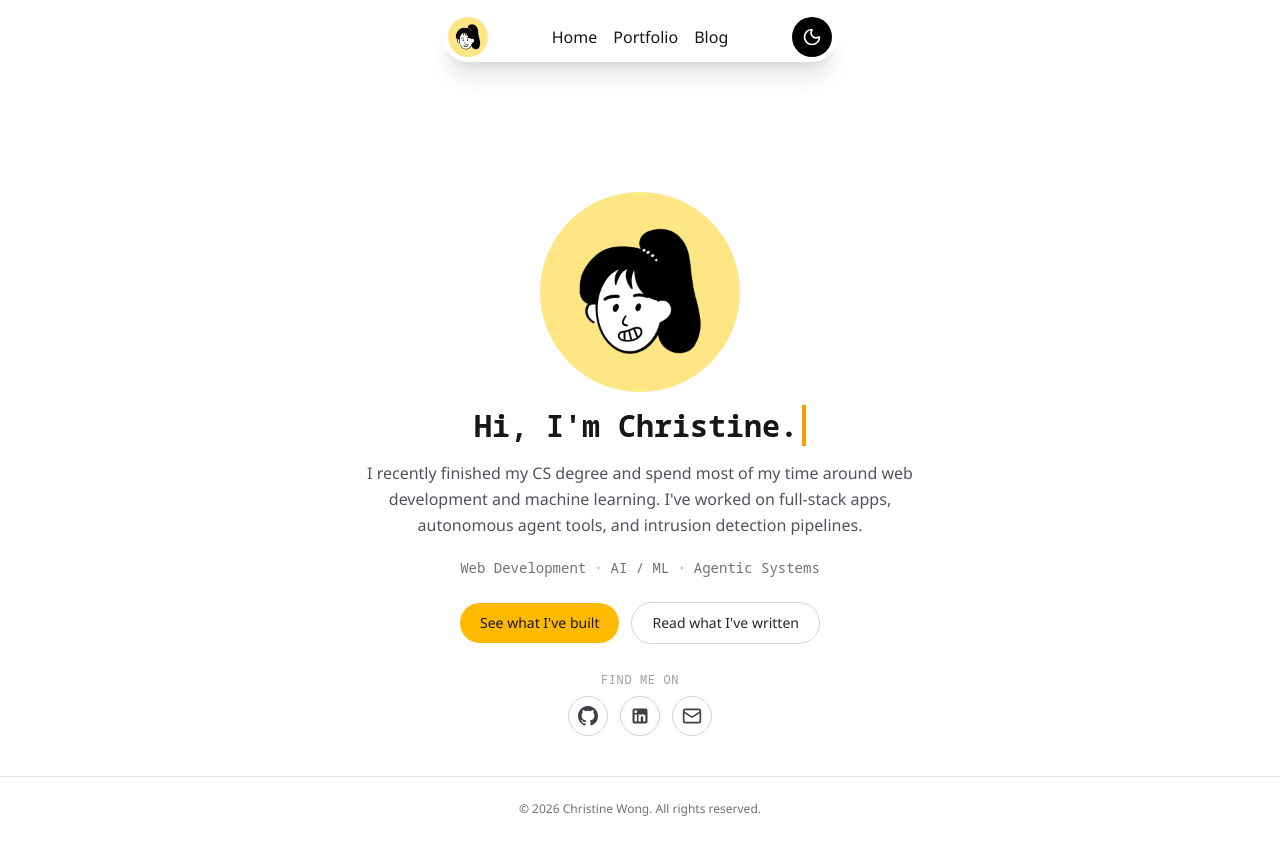
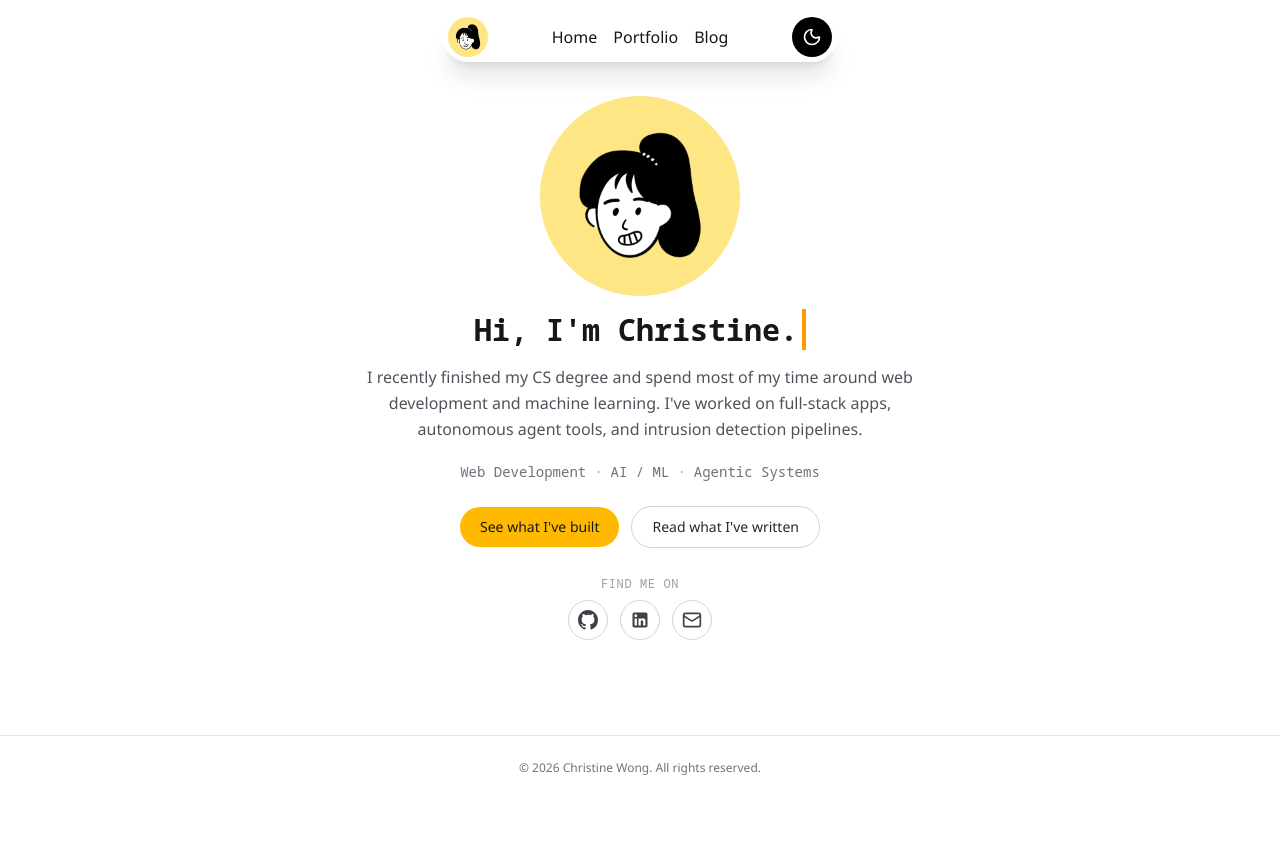
Before and after one commit to Lillliant/personal-website, a Next.js app: page / in a window 1280 px wide. After the commit the page ends 800 px from the top, so only its background shows below. Built offline with nearby package versions, Linux system fonts and the light colour scheme.

Commit message:
UI update

```diff
--- a/src/app/page.tsx
+++ b/src/app/page.tsx
@@ -13,7 +13,7 @@ export const metadata: Metadata = {
 export default function Home() {
   return (
     <main>
-      <div className="pt-24 pb-10 flex flex-col items-center justify-center px-4">
+      <div className="flex flex-col items-center justify-center px-4">
         <div className="h-50 w-50 overflow-hidden rounded-full bg-amber-200">
           <Image
             src="/avatar.png"
--- a/src/components/footer.tsx
+++ b/src/components/footer.tsx
@@ -2,7 +2,7 @@ export default function Footer() {
   const currentYear = new Date().getFullYear();
 
   return (
-    <footer className="mt-auto border-t border-zinc-200 dark:border-zinc-800/60 py-6 text-center text-xs text-zinc-500 dark:text-zinc-400">
+    <footer className="mt-auto border-t border-zinc-200 dark:border-zinc-800 py-6 text-center text-xs text-zinc-500 dark:text-zinc-400">
       <p>© {currentYear} Christine Wong. All rights reserved.</p>
     </footer>
   );
```
